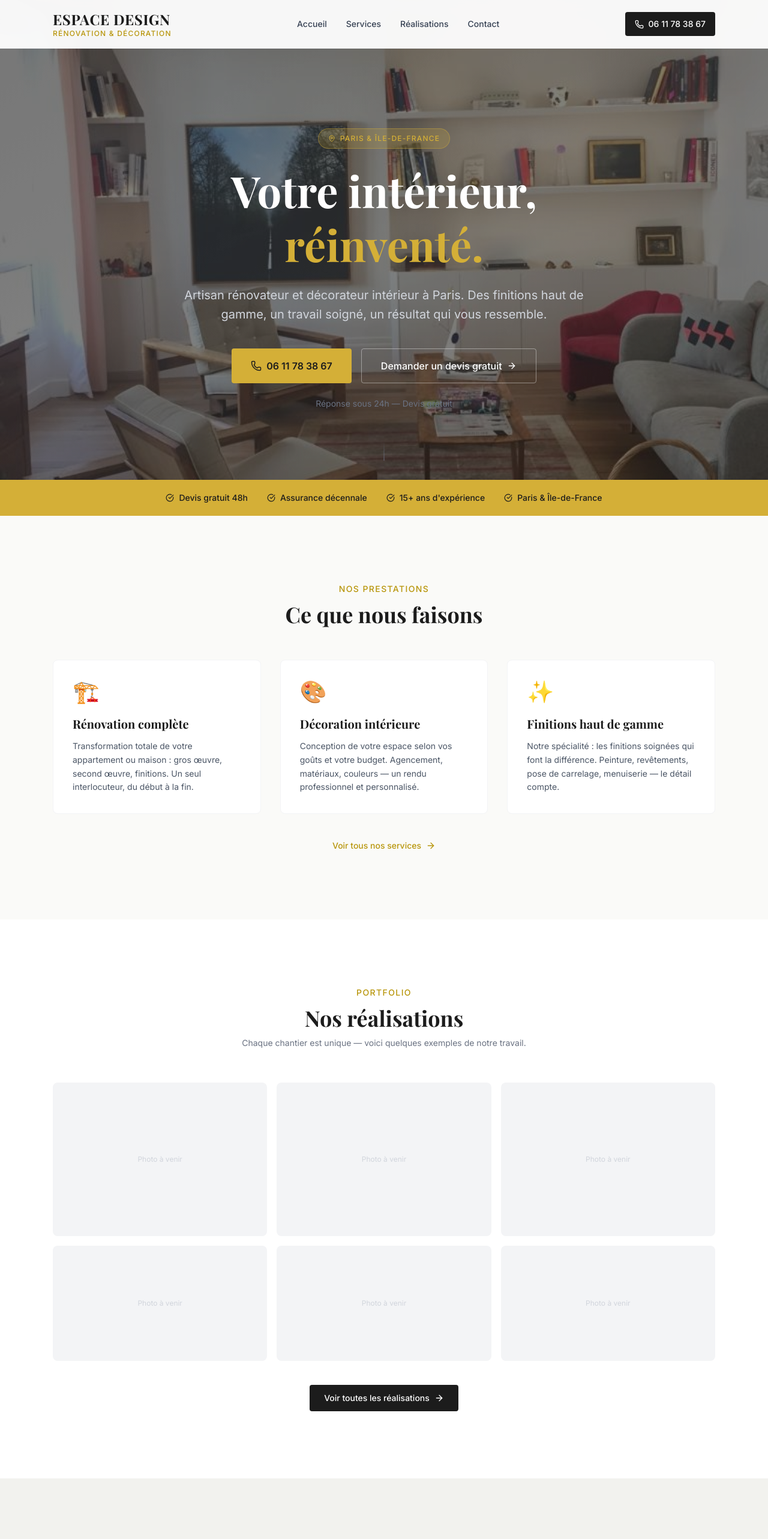
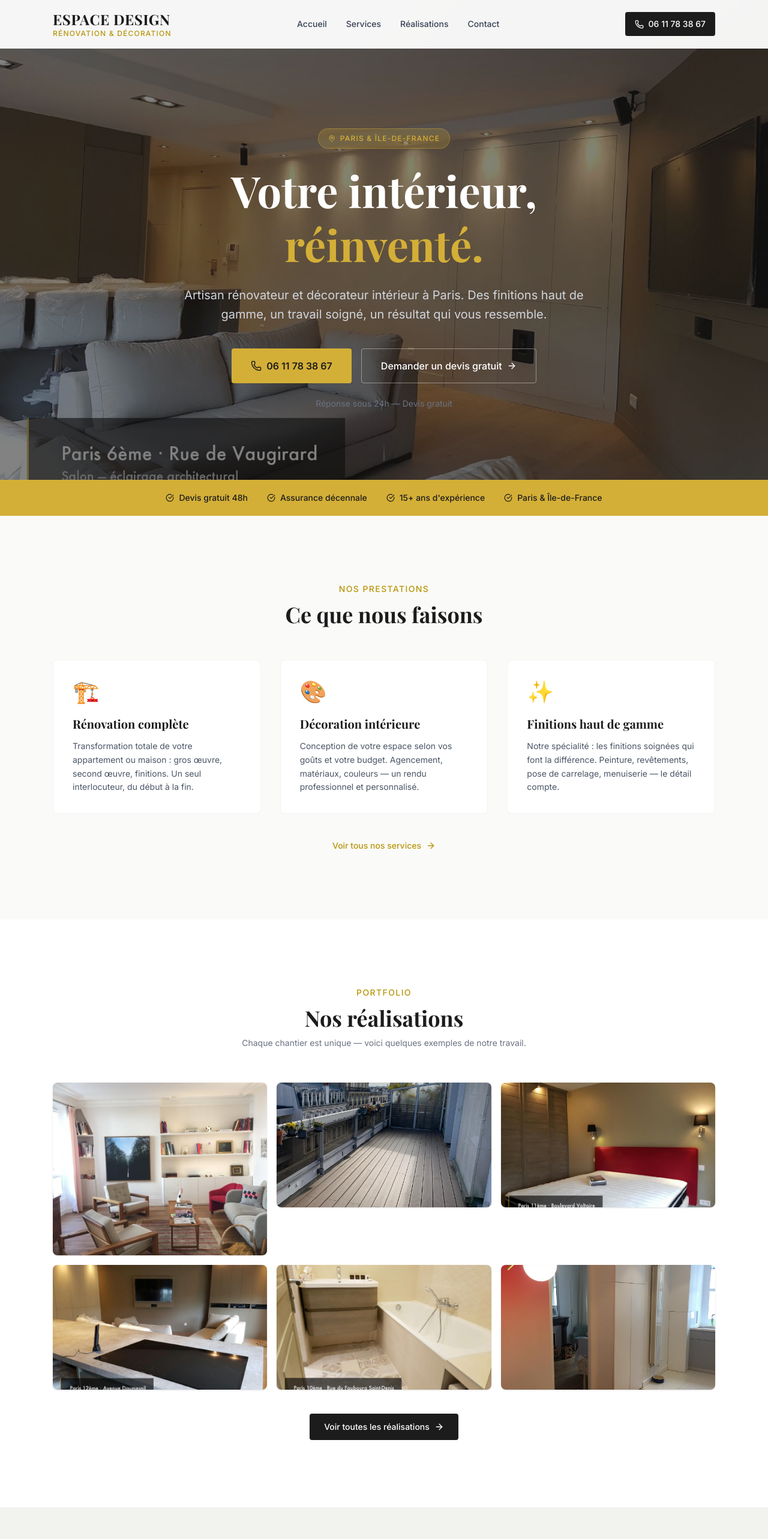
Before and after one commit to antoineillouz77-a11y/espace-design, a Next.js app: page / in a window 1280 px wide. Shown: the top 2566 px of the page at 60% size. Built offline with nearby package versions, Linux system fonts and the light colour scheme.

Commit message:
Fix hero photo + vraies photos dans grille accueil

```diff
--- a/src/app/page.tsx
+++ b/src/app/page.tsx
@@ -1,4 +1,5 @@
 import Link from 'next/link'
+import Image from 'next/image'
 import { Phone, Star, CheckCircle, ArrowRight, MapPin } from 'lucide-react'
 
 const services = [
@@ -54,12 +55,15 @@ export default function HomePage() {
     <>
       {/* Hero */}
       <section className="relative min-h-screen flex items-center justify-center overflow-hidden">
-        {/* Background gradient as placeholder until real photo */}
-        <div
-          className="absolute inset-0 bg-gradient-to-br from-[#1C1C1C] via-[#2d2d2d] to-[#1a1510]"
-          aria-hidden="true"
+        <div className="absolute inset-0 bg-[#1C1C1C]" aria-hidden="true" />
+        <Image
+          src="/images/hero.jpg"
+          alt="Rénovation salon Paris — Espace Design"
+          fill
+          className="object-cover object-center opacity-45"
+          priority
+          sizes="100vw"
         />
-        <div className="absolute inset-0 bg-[url('/images/hero.jpg')] bg-cover bg-center opacity-40" aria-hidden="true" />
 
         <div className="relative z-10 text-center px-4 sm:px-6 max-w-4xl mx-auto pt-24">
           <div className="inline-flex items-center gap-2 bg-[#D4AF37]/20 border border-[#D4AF37]/40 text-[#D4AF37] text-xs font-medium tracking-widest uppercase px-4 py-2 rounded-full mb-6">
@@ -156,27 +160,30 @@ export default function HomePage() {
             <p className="text-gray-500 mt-3 text-sm">Chaque chantier est unique — voici quelques exemples de notre travail.</p>
           </div>
 
-          {/* Photo grid placeholder */}
           <div className="grid grid-cols-2 md:grid-cols-3 gap-3 sm:gap-4">
             {[
-              { label: 'Salon — Paris 15e', h: 'h-64' },
-              { label: 'Cuisine — Boulogne', h: 'h-64' },
-              { label: 'Chambre — Paris 8e', h: 'h-64' },
-              { label: 'Salle de bain — Paris 16e', h: 'h-48' },
-              { label: 'Entrée — Levallois', h: 'h-48' },
-              { label: 'Bureau — Paris 17e', h: 'h-48' },
+              { src: '/images/realisations/01-salon-parisien-bibliotheque.jpg', label: 'Salon & bibliothèque', lieu: 'Paris 7e', tall: true },
+              { src: '/images/realisations/04-terrasse-vue-paris.jpg', label: 'Terrasse vue Paris', lieu: 'Paris 9e', tall: false },
+              { src: '/images/realisations/09-chambre-tete-lit.jpg', label: 'Chambre sur-mesure', lieu: 'Paris 11e', tall: false },
+              { src: '/images/realisations/07-open-space-cuisine.jpg', label: 'Open space cuisine', lieu: 'Paris 12e', tall: false },
+              { src: '/images/realisations/12-salle-bain.jpg', label: 'Salle de bain', lieu: 'Paris 10e', tall: false },
+              { src: '/images/realisations/10-appartement-globe.jpg', label: 'Rénovation complète', lieu: 'Paris 3e', tall: false },
             ].map((item, i) => (
               <div
                 key={i}
-                className={`${item.h} bg-gray-100 rounded-lg overflow-hidden relative group cursor-pointer`}
+                className={`${item.tall ? 'h-72' : 'h-52'} rounded-lg overflow-hidden relative group cursor-pointer shadow-sm`}
               >
-                <div className="absolute inset-0 bg-gradient-to-t from-black/50 to-transparent opacity-0 group-hover:opacity-100 transition-opacity" />
-                <div className="absolute bottom-3 left-3 text-white text-xs font-medium opacity-0 group-hover:opacity-100 transition-opacity">
-                  {item.label}
-                </div>
-                {/* Placeholder pattern */}
-                <div className="w-full h-full flex items-center justify-center text-gray-300 text-xs">
-                  Photo à venir
+                <Image
+                  src={item.src}
+                  alt={`${item.label} — ${item.lieu}`}
+                  fill
+                  className="object-cover transition-transform duration-500 group-hover:scale-105"
+                  sizes="(max-width: 640px) 50vw, 33vw"
+                />
+                <div className="absolute inset-0 bg-gradient-to-t from-black/70 via-transparent to-transparent opacity-0 group-hover:opacity-100 transition-opacity duration-300" />
+                <div className="absolute bottom-0 left-0 right-0 p-3 translate-y-2 group-hover:translate-y-0 opacity-0 group-hover:opacity-100 transition-all duration-300">
+                  <div className="text-white text-xs font-semibold">{item.label}</div>
+                  <div className="text-[#D4AF37] text-xs">{item.lieu}</div>
                 </div>
               </div>
             ))}
```
Also changed, not shown: public/images/hero.jpg.
